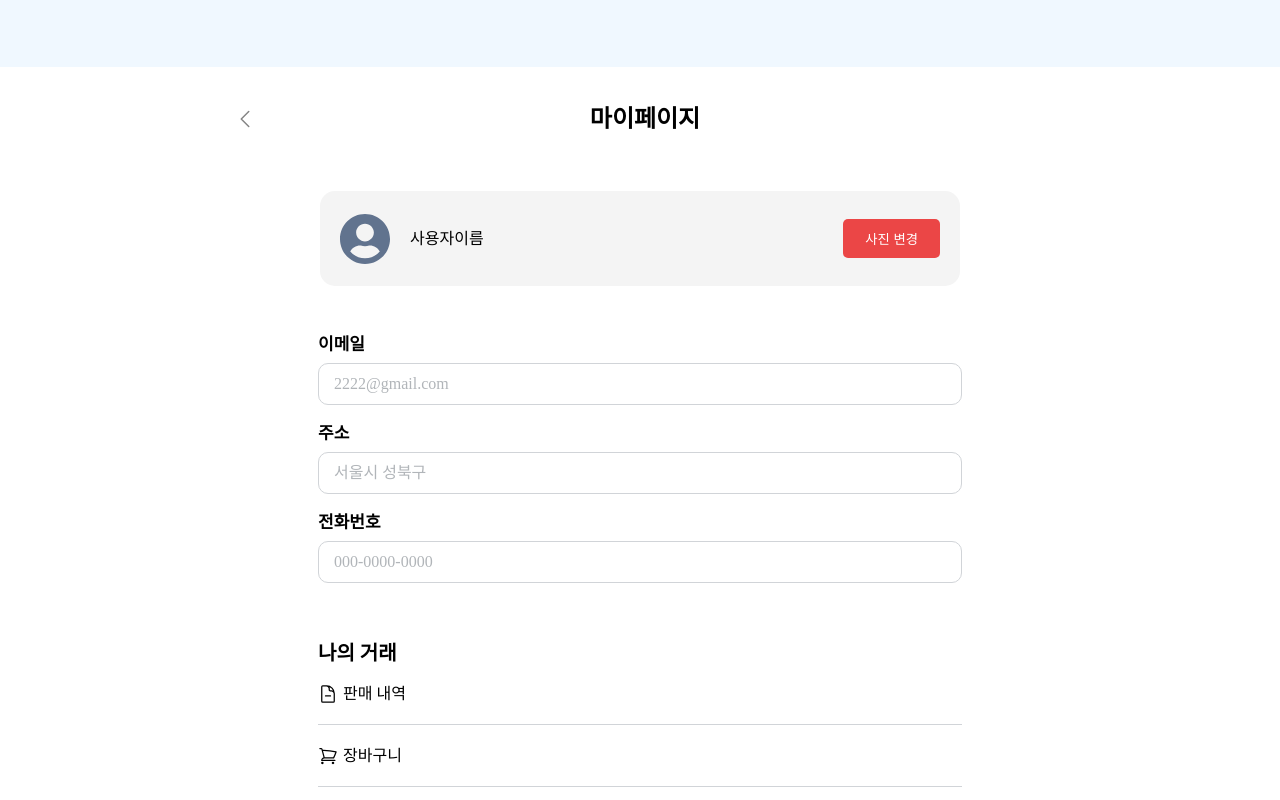
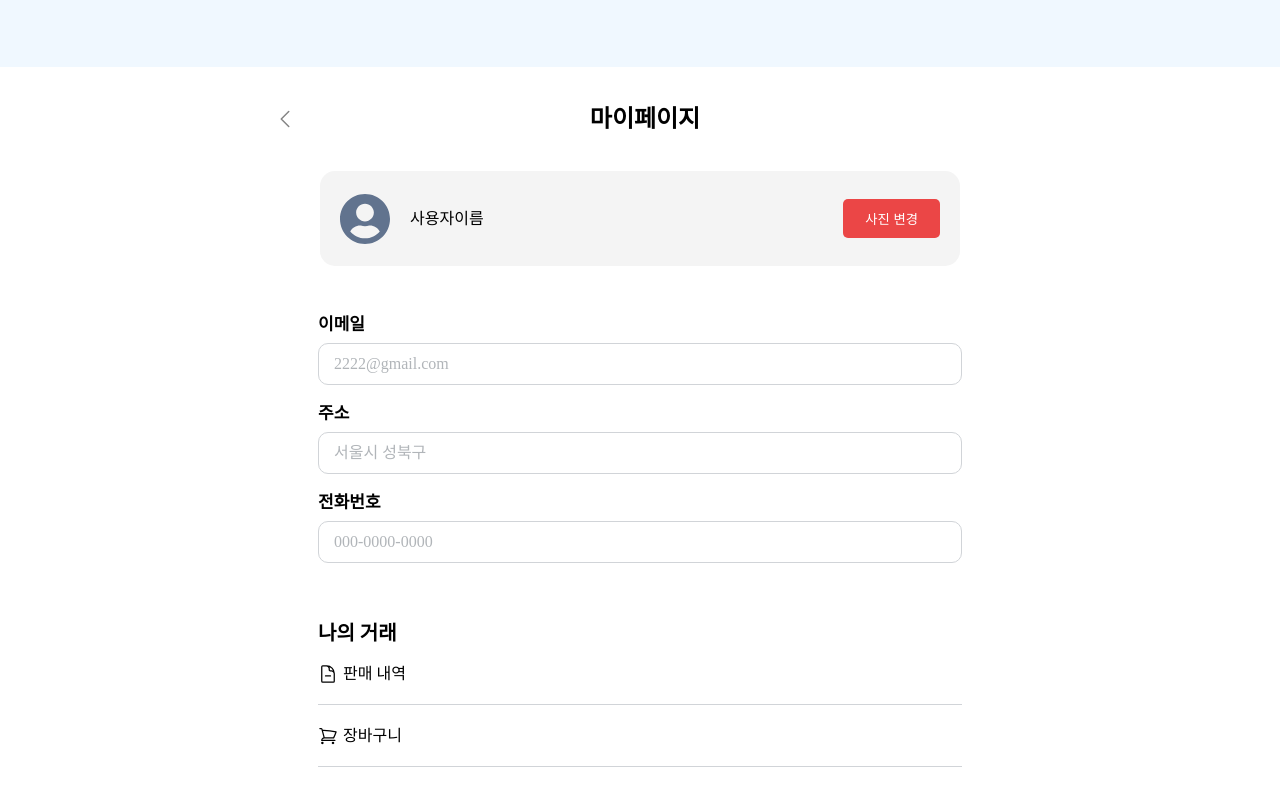
Before and after one commit to ujeans/shoppingmall_frontend, a React (Create React App) app in the folder shoppingmall/: page /settings in a window 1280 px wide. Shown: the top 800 px of the page. Built offline with nearby package versions, Linux system fonts and the light colour scheme.

Commit message:
refactor(feature/ujin/#6): 컴포넌트 분리

```diff
--- /dev/null
+++ b/shoppingmall/src/components/commom/ContentLayout.js
@@ -0,0 +1,47 @@
+import styled from "styled-components";
+// assets
+import LeftArrowIcon from "../../assets/LeftArrow.svg";
+
+const ContentLayout = ({ children, title }) => {
+  return (
+    <Container>
+      <Wrapper>
+        <Top>
+          <ArrowIcon src={LeftArrowIcon} />
+          <Title>{title}</Title>
+        </Top>
+        {children}
+      </Wrapper>
+    </Container>
+  );
+};
+
+export default ContentLayout;
+
+const Container = styled.div`
+  width: 100%;
+  height: 100%;
+  display: flex;
+  justify-content: center;
+  padding-bottom: 40px;
+`;
+
+const Wrapper = styled.div`
+  width: 800px;
+`;
+
+const Top = styled.div`
+  display: flex;
+  align-items: center;
+  margin: 40px;
+`;
+
+const ArrowIcon = styled.img`
+  cursor: pointer;
+`;
+
+const Title = styled.div`
+  margin: auto;
+  font-size: 24px;
+  font-weight: bold;
+`;
--- /dev/null
+++ b/shoppingmall/src/components/myPage/Info.js
@@ -0,0 +1,51 @@
+import styled from "styled-components";
+
+const Info = () => {
+  return (
+    <Container>
+      <Wrapper>
+        <InfoTitle>이메일</InfoTitle>
+        <InfoText>2222@gmail.com</InfoText>
+      </Wrapper>
+      <Wrapper>
+        <InfoTitle>주소</InfoTitle>
+        <InfoText>서울시 성북구</InfoText>
+      </Wrapper>
+      <Wrapper>
+        <InfoTitle>전화번호</InfoTitle>
+        <InfoText>000-0000-0000</InfoText>
+      </Wrapper>
+    </Container>
+  );
+};
+
+export default Info;
+
+const Container = styled.div`
+  display: flex;
+  flex-direction: column;
+  align-items: center;
+`;
+
+const Wrapper = styled.div`
+  width: 644px;
+  display: flex;
+  flex-direction: column;
+  margin-bottom: 20px;
+`;
+
+const InfoTitle = styled.div`
+  margin-bottom: 10px;
+  font-size: 17px;
+  font-weight: bold;
+`;
+
+const InfoText = styled.div`
+  height: 40px;
+  display: flex;
+  align-items: center;
+  padding-left: 15px;
+  border-radius: 10px;
+  border: 1px solid #d1d4d8;
+  color: #b1b5b9;
+`;
--- /dev/null
+++ b/shoppingmall/src/components/myPage/MyDealList.js
@@ -0,0 +1,56 @@
+import styled from "styled-components";
+// assets
+import salesDetails from "../../assets/salesDetails.svg";
+import cart from "../../assets/cart.svg";
+
+const MyDealList = () => {
+  return (
+    <Container>
+      <Wrapper>
+        <MyDealTitle>나의 거래</MyDealTitle>
+        <MyDealBox>
+          <Icon src={salesDetails}></Icon>
+          <ListTitle>판매 내역</ListTitle>
+        </MyDealBox>
+        <MyDealBox>
+          <Icon src={cart}></Icon>
+          <ListTitle>장바구니</ListTitle>
+        </MyDealBox>
+      </Wrapper>
+    </Container>
+  );
+};
+
+export default MyDealList;
+
+const Container = styled.div`
+  display: flex;
+  flex-direction: column;
+  align-items: center;
+`;
+
+const Wrapper = styled.div`
+  width: 644px;
+  margin-top: 40px;
+`;
+
+const MyDealTitle = styled.div`
+  font-size: 20px;
+  font-weight: bold;
+`;
+
+const MyDealBox = styled.div`
+  height: 61px;
+  display: flex;
+  align-items: center;
+  border-bottom: 1px solid #d1d4d8;
+`;
+
+const Icon = styled.img`
+  width: 20px;
+  margin-right: 5px;
+`;
+
+const ListTitle = styled.div`
+  cursor: pointer;
+`;
--- /dev/null
+++ b/shoppingmall/src/components/myPage/Profile.js
@@ -0,0 +1,57 @@
+import styled from "styled-components";
+// assets
+import profile from "../../assets/profile.svg";
+
+const Profile = () => {
+  return (
+    <Container>
+      <Wrapper>
+        <ProfileLeftBox>
+          <ProfileImg src={profile} />
+          <NickName>사용자이름</NickName>
+        </ProfileLeftBox>
+        <EditBtn>사진 변경</EditBtn>
+      </Wrapper>
+    </Container>
+  );
+};
+
+export default Profile;
+
+const Container = styled.div`
+  display: flex;
+  flex-direction: column;
+  align-items: center;
+`;
+
+const Wrapper = styled.div`
+  width: 600px;
+  height: 95px;
+  display: flex;
+  align-items: center;
+  justify-content: space-between;
+  margin-bottom: 50px;
+  padding: 0 20px;
+  border-radius: 15px;
+  background-color: #f4f4f4;
+`;
+
+const ProfileLeftBox = styled.div`
+  display: flex;
+  align-items: center;
+`;
+
+const ProfileImg = styled.img`
+  margin-right: 20px;
+`;
+
+const NickName = styled.div``;
+
+const EditBtn = styled.button`
+  padding: 10px 22px;
+  border: none;
+  border-radius: 5px;
+  background-color: #eb4646;
+  color: white;
+  cursor: pointer;
+`;
--- a/shoppingmall/src/pages/myPage/MyPage.js
+++ b/shoppingmall/src/pages/myPage/MyPage.js
@@ -1,168 +1,17 @@
-import styled from "styled-components";
-// assets
-import LeftArrowIcon from "../../assets/LeftArrow.svg";
-import profile from "../../assets/profile.svg";
-import salesDetails from "../../assets/salesDetails.svg";
-import cart from "../../assets/cart.svg";
+// components
+import ContentLayout from "../../components/commom/ContentLayout";
+import Profile from "../../components/myPage/Profile";
+import Info from "../../components/myPage/Info";
+import MyDealList from "../../components/myPage/MyDealList";
 
 const MyPage = () => {
   return (
-    <Container>
-      <Wrapper>
-        <Top>
-          <ArrowIcon src={LeftArrowIcon} />
-          <Title>마이페이지</Title>
-        </Top>
-        <ProfileInfoWrapper>
-          <Profile>
-            <ProfileLeftBox>
-              <ProfileImg src={profile} />
-              <NickName>사용자이름</NickName>
-            </ProfileLeftBox>
-            <EditBtn>사진 변경</EditBtn>
-          </Profile>
-          <Info>
-            <InfoTitle>이메일</InfoTitle>
-            <InfoText>2222@gmail.com</InfoText>
-          </Info>
-          <Info>
-            <InfoTitle>주소</InfoTitle>
-            <InfoText>서울시 성북구</InfoText>
-          </Info>
-          <Info>
-            <InfoTitle>전화번호</InfoTitle>
-            <InfoText>000-0000-0000</InfoText>
-          </Info>
-          <MyDealWrapper>
-            <MyDealTitle>나의 거래</MyDealTitle>
-            <MyDealBox>
-              <Icon src={salesDetails}></Icon>
-              <ListTitle>판매 내역</ListTitle>
-            </MyDealBox>
-            <MyDealBox>
-              <Icon src={cart}></Icon>
-              <ListTitle>장바구니</ListTitle>
-            </MyDealBox>
-          </MyDealWrapper>
-        </ProfileInfoWrapper>
-      </Wrapper>
-    </Container>
+    <ContentLayout title={"마이페이지"}>
+      <Profile />
+      <Info />
+      <MyDealList />
+    </ContentLayout>
   );
 };
 
 export default MyPage;
-
-const Container = styled.div`
-  width: 100%;
-  height: 100%;
-  display: flex;
-  justify-content: center;
-`;
-
-const Wrapper = styled.div`
-  width: 800px;
-`;
-
-const Top = styled.div`
-  display: flex;
-  align-items: center;
-  margin-top: 40px;
-`;
-
-const ArrowIcon = styled.img`
-  cursor: pointer;
-`;
-
-const Title = styled.div`
-  margin: auto;
-  font-size: 24px;
-  font-weight: bold;
-`;
-
-const ProfileInfoWrapper = styled.div`
-  display: flex;
-  flex-direction: column;
-  align-items: center;
-  margin: 60px;
-`;
-
-const Profile = styled.div`
-  width: 600px;
-  height: 95px;
-  display: flex;
-  align-items: center;
-  justify-content: space-between;
-  margin-bottom: 50px;
-  padding: 0 20px;
-  border-radius: 15px;
-  background-color: #f4f4f4;
-`;
-
-const ProfileLeftBox = styled.div`
-  display: flex;
-  align-items: center;
-`;
-
-const ProfileImg = styled.img`
-  margin-right: 20px;
-`;
-
-const NickName = styled.div``;
-
-const EditBtn = styled.button`
-  padding: 10px 22px;
-  border: none;
-  border-radius: 5px;
-  background-color: #eb4646;
-  color: white;
-  cursor: pointer;
-`;
-
-const Info = styled.div`
-  width: 644px;
-  display: flex;
-  flex-direction: column;
-  margin-bottom: 20px;
-`;
-
-const InfoTitle = styled.div`
-  margin-bottom: 10px;
-  font-size: 17px;
-  font-weight: bold;
-`;
-
-const InfoText = styled.div`
-  height: 40px;
-  display: flex;
-  align-items: center;
-  padding-left: 15px;
-  border-radius: 10px;
-  border: 1px solid #d1d4d8;
-  color: #b1b5b9;
-`;
-
-const MyDealWrapper = styled.div`
-  width: 644px;
-  margin-top: 40px;
-`;
-
-const MyDealTitle = styled.div`
-  font-size: 20px;
-  font-weight: bold;
-`;
-
-const MyDealBox = styled.div`
-  height: 61px;
-  display: flex;
-  align-items: center;
-  border-bottom: 1px solid #d1d4d8;
-`;
-
-const Icon = styled.img`
-  width: 20px;
-  margin-right: 5px;
-`;
-
-const ListTitle = styled.div`
-  cursor: pointer;
-`;
```
